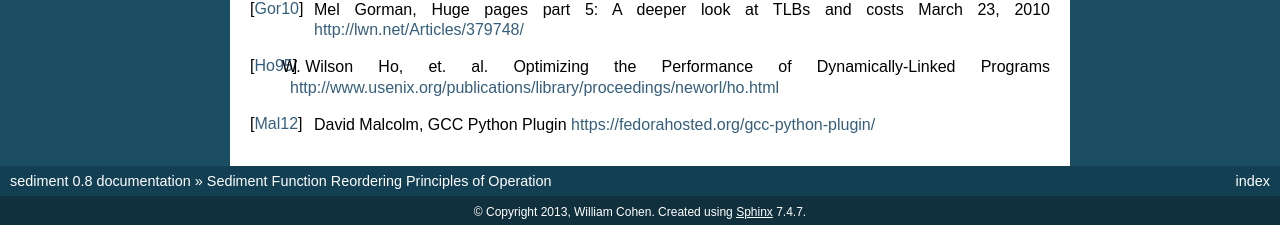
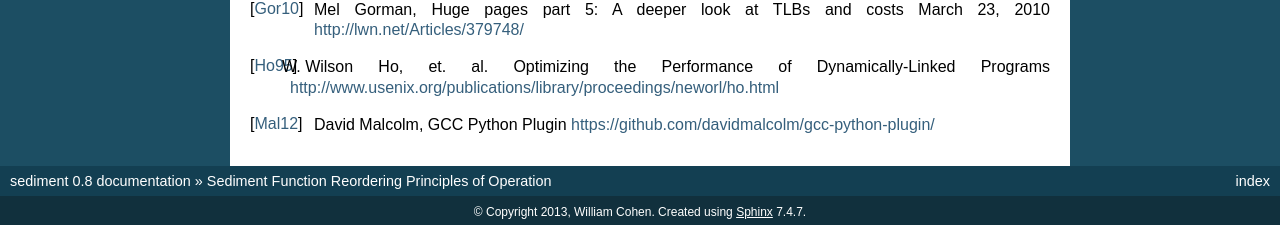
Before and after one commit to wcohen/sediment, a Sphinx documentation site: the page built from docs/pop.rst, in a window 1280 px wide and 900 px high, scrolled down 6449 px. Shown: the part 672-897 px from the top of the window. Built offline with Sphinx 7.4.7, drawn with Linux system fonts in a browser that asks for light colours; some of the changed lines change nothing that is shown.

Commit message:
pop.rst: update URL of gcc-python-plugin
Fedora Hosted was retired; the "official" new location of the GCC Python plugin is now my github repository.

```diff
--- a/docs/pop.rst
+++ b/docs/pop.rst
@@ -469,4 +469,4 @@ References
 .. [Glek10] Taras Glek, Linux: How to Make Startup Suck Less (Also Reduce Memory Usage!) http://blog.mozilla.org/tglek/2010/04/05/linux-how-to-make-startup-suck-less-and-reduce-memory-usage/
 .. [Gor10] Mel Gorman, Huge pages part 5: A deeper look at TLBs and costs March 23, 2010 http://lwn.net/Articles/379748/
 .. [Ho95] W. Wilson Ho, et. al. Optimizing the Performance of Dynamically-Linked Programs http://www.usenix.org/publications/library/proceedings/neworl/ho.html
-.. [Mal12] David Malcolm, GCC Python Plugin https://fedorahosted.org/gcc-python-plugin/
+.. [Mal12] David Malcolm, GCC Python Plugin https://github.com/davidmalcolm/gcc-python-plugin/
```
